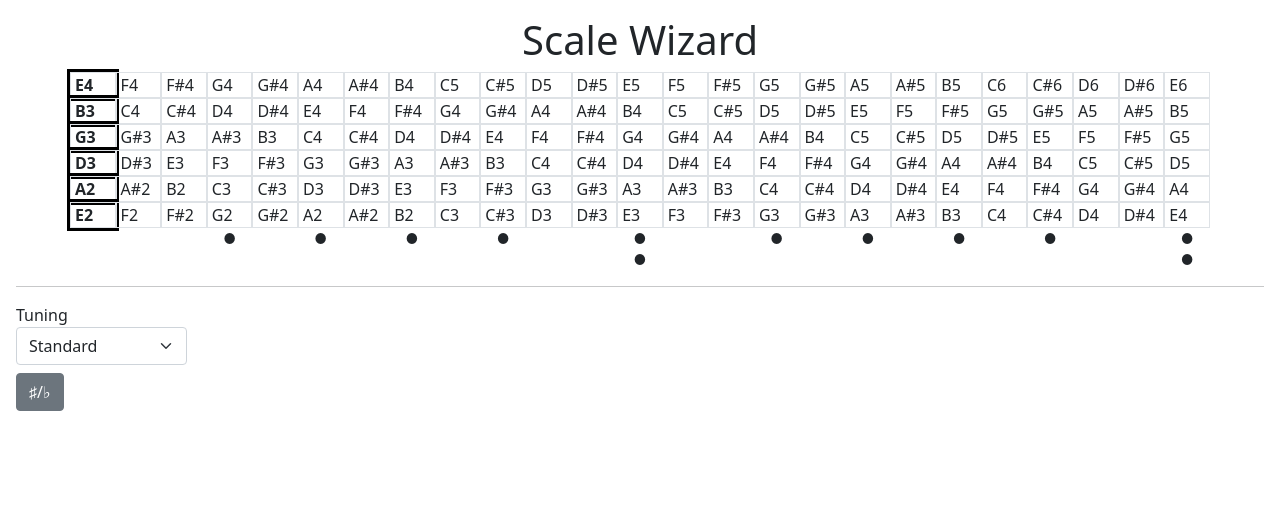
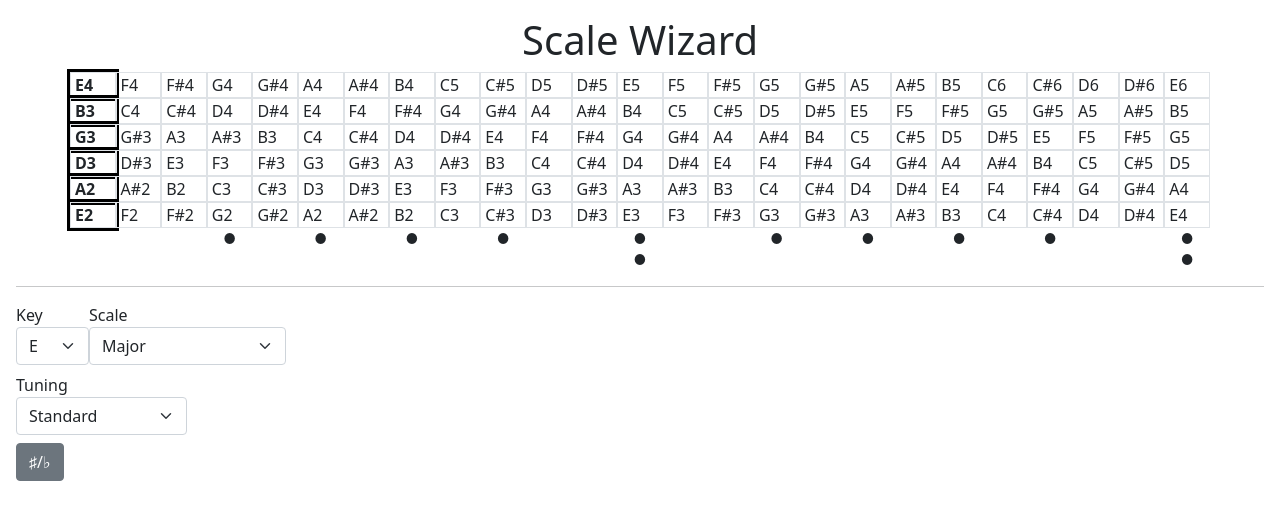
Before and after one commit to AlasdairWallaceMackie/scale-wizard, a React (Create React App) app: page / in a window 1280 px wide. Shown: the top 520 px of the page. Built offline with nearby package versions, Linux system fonts and the light colour scheme.

Commit message:
Add currentKey and currentScale to state

```diff
--- a/src/App.tsx
+++ b/src/App.tsx
@@ -4,11 +4,19 @@ import Header from "./components/Header"
 import Fretboard from "./components/Fretboard"
 import Controls from "./components/Controls"
 
+import { noteCodeLookup } from "./data/notes"
 import tunings from "./data/tunings"
+import scales from "./data/scales"
+import { DEFAULT_KEY, DEFAULT_SCALE } from "./data/settings"
 
 export default function App(){
     const [numberOfFrets, setNumberOfFrets] = React.useState(24)
     const [currentTuning, setCurrentTuning] = React.useState(tunings[0])
+    const [currentKey, setCurrentKey] = React.useState(noteCodeLookup[DEFAULT_KEY])
+    const [currentScale, setCurrentScale] = React.useState(scales[0])
+
+
+
 
     return(
         <main className="p-3">
@@ -20,6 +28,10 @@ export default function App(){
             <hr />
             <Controls
                 setCurrentTuning={setCurrentTuning}
+                currentKey={currentKey}
+                setCurrentKey={setCurrentKey}
+                currentScale={currentScale}
+                setCurrentScale={setCurrentScale}
             />
         </main>
     )
--- a/src/components/Controls.tsx
+++ b/src/components/Controls.tsx
@@ -1,11 +1,17 @@
 import React from "react"
 
 import { SharpFlatContext } from "../context/sharpFlatContext"
-import { Tuning } from "../d"
+import { Tuning, Scale } from "../d"
 import tunings from "../data/tunings"
+import scales from "../data/scales"
+import { noteLookup } from "../data/notes"
 
 type Props = {
     setCurrentTuning: React.Dispatch<React.SetStateAction<Tuning>>,
+    currentKey: number,
+    setCurrentKey: React.Dispatch<React.SetStateAction<number>>,
+    currentScale: Scale
+    setCurrentScale: React.Dispatch<React.SetStateAction<Scale>>,
 }
 
 export default function Controls(props: Props){
@@ -13,14 +19,60 @@ export default function Controls(props: Props){
     const tuningOptionElements = tunings.map((tuning, index) => (
         <option value={index}>{tuning.name}</option>
     ))
+    const keyOptionElements = Object.keys(noteLookup).map((key: string) => (
+        <option value={key}>{noteLookup[parseInt(key)]}</option>
+    ))
+    const scaleOptionElements = scales.map((scale, index) => (
+        <option value={index}>{scale.name}</option>
+    ))
 
     function onChangeTuning(event: React.ChangeEvent<HTMLSelectElement>){
         const value: number = parseInt(event.currentTarget.value)
         props.setCurrentTuning(tunings[value])
     }
 
+    function handleChangeKey(event: React.ChangeEvent<HTMLSelectElement>){
+        const value: number = parseInt(event.currentTarget.value)
+        props.setCurrentKey(value)
+    }
+
+    function handleChangeScale(event: React.ChangeEvent<HTMLSelectElement>){
+        const value: number = parseInt(event.currentTarget.value)
+        props.setCurrentScale(scales[value])
+    }
+
+
+
+
+
+
     return (
         <form>
+            <div className="d-flex">
+                <label htmlFor="key-select" className="form-label">
+                    Key
+                    <select
+                        id="key-select"
+                        className="form-select"
+                        defaultValue={props.currentKey}
+                        onChange={handleChangeKey}
+                    >
+                        {keyOptionElements}
+                    </select>
+                </label>
+                <label htmlFor="scale-select" className="form-label">
+                    Scale
+                    <select
+                        id="scale-select"
+                        className="form-select"
+                        defaultValue={props.currentScale.name}
+                        onChange={handleChangeScale}
+                    >
+                        {scaleOptionElements}
+                    </select>
+                </label>
+            </div>
+
             <label htmlFor="tuning-select" className="form-label">
                 Tuning
                 <select id="tuning-select" className="form-select" onChange={e => onChangeTuning(e)}>
```
